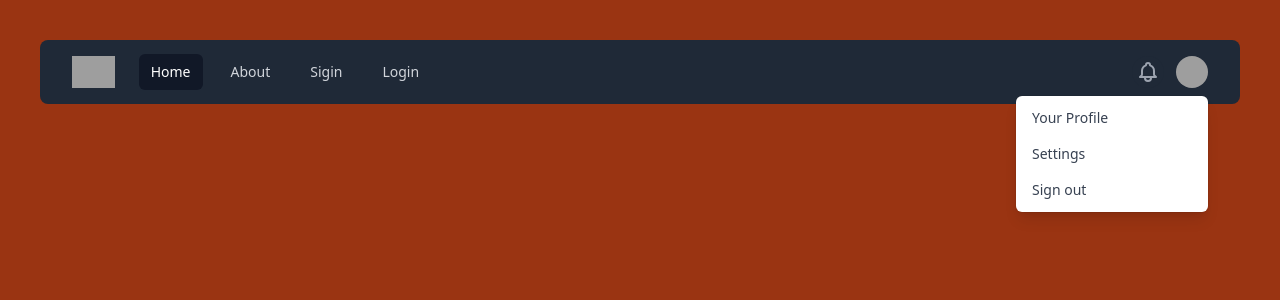
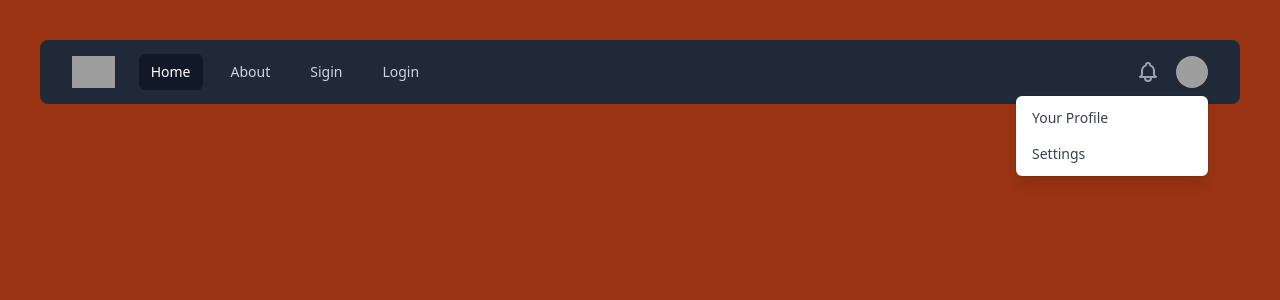
Before and after one commit to gn01792218/react-smartbrain, a React (Create React App) app: page / in a window 1280 px wide. Both pictures are taken after a click on the button "Open user menu". Shown: the top 300 px of the page. Built offline with nearby package versions, Linux system fonts and the light colour scheme; grey boxes are pictures that could not be loaded; the HTML template or start-up script is replaced by a standard one.

Commit message:
新增頭像logOut功能

```diff
--- a/src/component/NavBar.tsx
+++ b/src/component/NavBar.tsx
@@ -25,7 +25,6 @@ function NavBar() {
     }
     function logout() {
         dispatch(setIsLogin(false))
-        console.log(isLogin)
         navigate('/Login');
     }
     function openProfileModal(){
@@ -150,16 +149,21 @@ function NavBar() {
                                                         </a>
                                                     )}
                                                 </Menu.Item>
-                                                <Menu.Item>
+                                                {
+                                                    isLogin &&
+                                                    <Menu.Item>
                                                     {({ active }) => (
                                                         <a
                                                             href="#"
                                                             className={classNames(active ? 'bg-gray-100' : '', 'block px-4 py-2 text-sm text-gray-700')}
+                                                            onClick={logout}
                                                         >
                                                             Sign out
                                                         </a>
                                                     )}
                                                 </Menu.Item>
+                                                }
+
                                             </Menu.Items>
                                         </Transition>
                                     </Menu>
```
